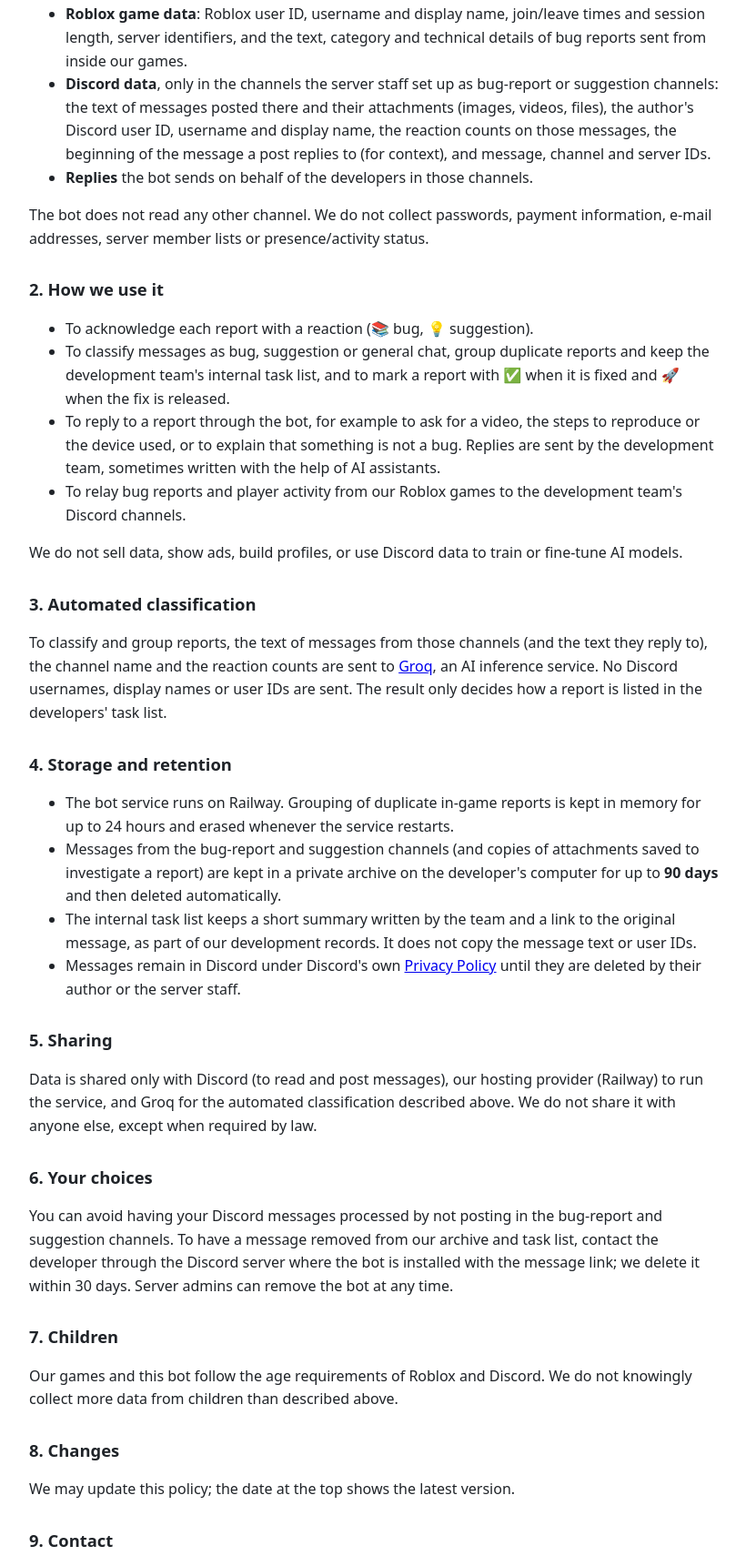
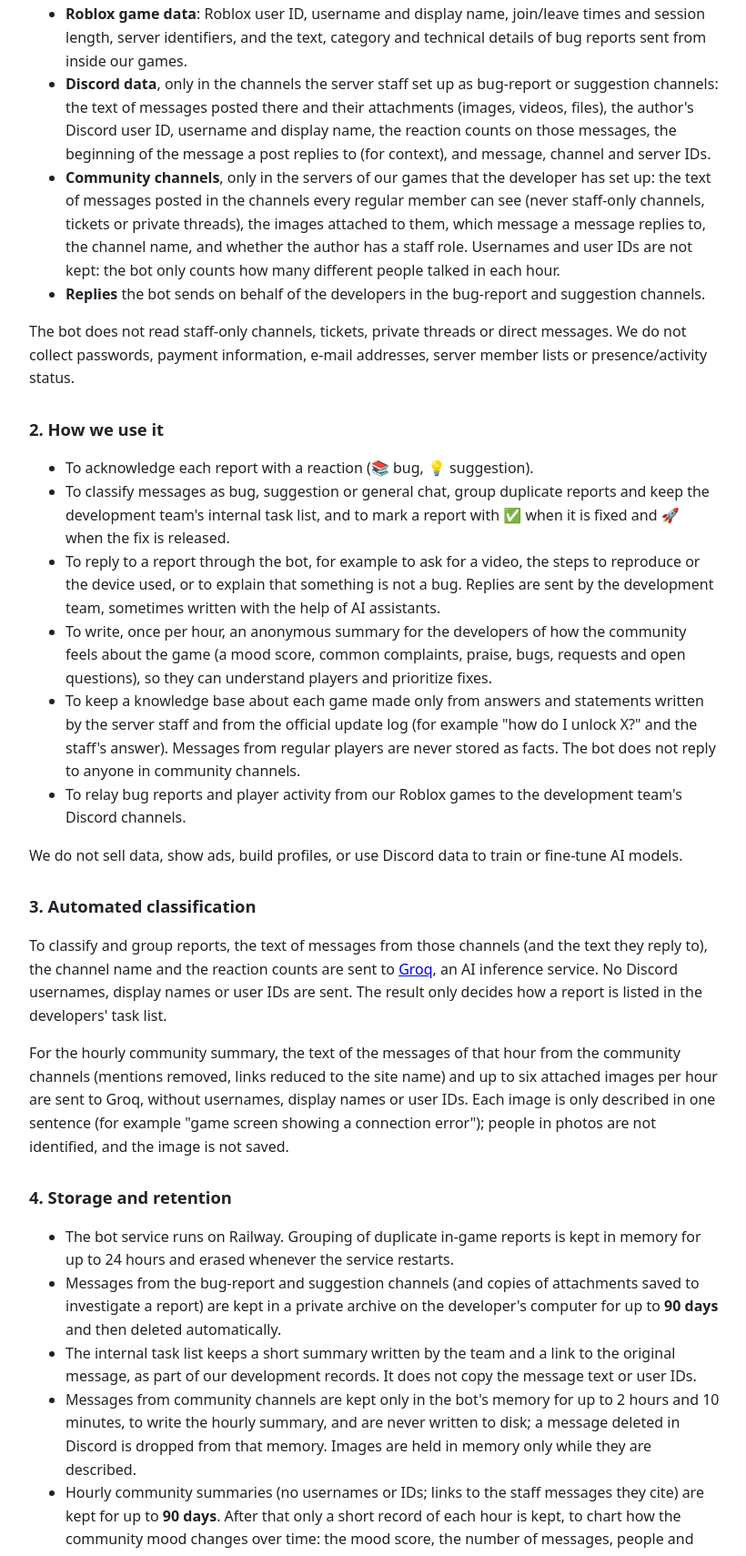
Before and after one commit to Luuckasy/discord-bot-legal, a plain HTML site: page privacy.html in a window 1280 px wide. Shown: the part 297-2007 px from the top of the page at 91% size, without its empty margins (228-1048 px from the left). Drawn offline with Linux system fonts and the light colour scheme.

Commit message:
Index-Tan: community reading, hourly summaries and knowledge base in the privacy policy and terms
Co-Authored-By: Claude Opus 5.5 <noreply@anthropic.com>

```diff
--- a/privacy.html
+++ b/privacy.html
@@ -17,7 +17,7 @@
 <body>
 <nav><a href="terms">Terms of Service</a><a href="privacy">Privacy Policy</a></nav>
 <h1>Privacy Policy</h1>
-<p class="muted">Index-Tan &middot; Last updated 2026-11-21</p>
+<p class="muted">Index-Tan &middot; Last updated 2026-11-23</p>
 
 <p>This policy explains what data the Index-Tan Discord application ("the bot") processes, why, and how
 long it is kept.</p>
@@ -31,10 +31,16 @@ long it is kept.</p>
       channels: the text of messages posted there and their attachments (images, videos, files), the
       author's Discord user ID, username and display name, the reaction counts on those messages, the
       beginning of the message a post replies to (for context), and message, channel and server IDs.</li>
-  <li><b>Replies</b> the bot sends on behalf of the developers in those channels.</li>
+  <li><b>Community channels</b>, only in the servers of our games that the developer has set up: the text
+      of messages posted in the channels every regular member can see (never staff-only channels, tickets
+      or private threads), the images attached to them, which message a message replies to, the channel
+      name, and whether the author has a staff role. Usernames and user IDs are not kept: the bot only
+      counts how many different people talked in each hour.</li>
+  <li><b>Replies</b> the bot sends on behalf of the developers in the bug-report and suggestion channels.</li>
 </ul>
-<p>The bot does not read any other channel. We do not collect passwords, payment information, e-mail
-addresses, server member lists or presence/activity status.</p>
+<p>The bot does not read staff-only channels, tickets, private threads or direct messages. We do not
+collect passwords, payment information, e-mail addresses, server member lists or presence/activity
+status.</p>
 
 <h2>2. How we use it</h2>
 <ul>
@@ -45,6 +51,13 @@ addresses, server member lists or presence/activity status.</p>
   <li>To reply to a report through the bot, for example to ask for a video, the steps to reproduce or
       the device used, or to explain that something is not a bug. Replies are sent by the development
       team, sometimes written with the help of AI assistants.</li>
+  <li>To write, once per hour, an anonymous summary for the developers of how the community feels about
+      the game (a mood score, common complaints, praise, bugs, requests and open questions), so they can
+      understand players and prioritize fixes.</li>
+  <li>To keep a knowledge base about each game made only from answers and statements written by the
+      server staff and from the official update log (for example "how do I unlock X?" and the staff's
+      answer). Messages from regular players are never stored as facts. The bot does not reply to anyone
+      in community channels.</li>
   <li>To relay bug reports and player activity from our Roblox games to the development team's
       Discord channels.</li>
 </ul>
@@ -55,6 +68,11 @@ addresses, server member lists or presence/activity status.</p>
 to), the channel name and the reaction counts are sent to <a href="https://groq.com">Groq</a>, an AI
 inference service. No Discord usernames, display names or user IDs are sent. The result only decides how
 a report is listed in the developers' task list.</p>
+<p>For the hourly community summary, the text of the messages of that hour from the community channels
+(mentions removed, links reduced to the site name) and up to six attached images per hour are sent to
+Groq, without usernames, display names or user IDs. Each image is only described in one sentence (for
+example "game screen showing a connection error"); people in photos are not identified, and the image is
+not saved.</p>
 
 <h2>4. Storage and retention</h2>
 <ul>
@@ -65,6 +83,16 @@ a report is listed in the developers' task list.</p>
       <b>90 days</b> and then deleted automatically.</li>
   <li>The internal task list keeps a short summary written by the team and a link to the original
       message, as part of our development records. It does not copy the message text or user IDs.</li>
+  <li>Messages from community channels are kept only in the bot's memory for up to 2 hours and 10
+      minutes, to write the hourly summary, and are never written to disk; a message deleted in Discord is
+      dropped from that memory. Images are held in memory only while they are described.</li>
+  <li>Hourly community summaries (no usernames or IDs; links to the staff messages they cite) are kept
+      for up to <b>90 days</b>. After that only a short record of each hour is kept, to chart how the
+      community mood changes over time: the mood score, the number of messages, people and staff messages,
+      and the short anonymous summary text, with no links, usernames or IDs.</li>
+  <li>The knowledge base keeps short rewritten questions and the staff's answers, with a link to the
+      staff message, while the information is still useful for the game. It contains no usernames or
+      IDs.</li>
   <li>Messages remain in Discord under Discord's own <a href="https://discord.com/privacy">Privacy
       Policy</a> until they are deleted by their author or the server staff.</li>
 </ul>
@@ -76,8 +104,10 @@ else, except when required by law.</p>
 
 <h2>6. Your choices</h2>
 <p>You can avoid having your Discord messages processed by not posting in the bug-report and suggestion
-channels. To have a message removed from our archive and task list, contact the developer through the Discord server where the bot is installed with the
-message link; we delete it within 30 days. Server admins can remove the bot at any time.</p>
+channels or in the public channels of a server where the bot reads the community. To have a message
+removed from our archive, task list, summaries or knowledge base, contact the developer through the Discord server where the bot is installed with the
+message link; we delete it within 30 days. Server admins can exclude any channel from the community
+reading, or remove the bot, at any time.</p>
 
 <h2>7. Children</h2>
 <p>Our games and this bot follow the age requirements of Roblox and Discord. We do not knowingly collect
```
Also changed, not shown: terms.html (+6 -3 lines).
